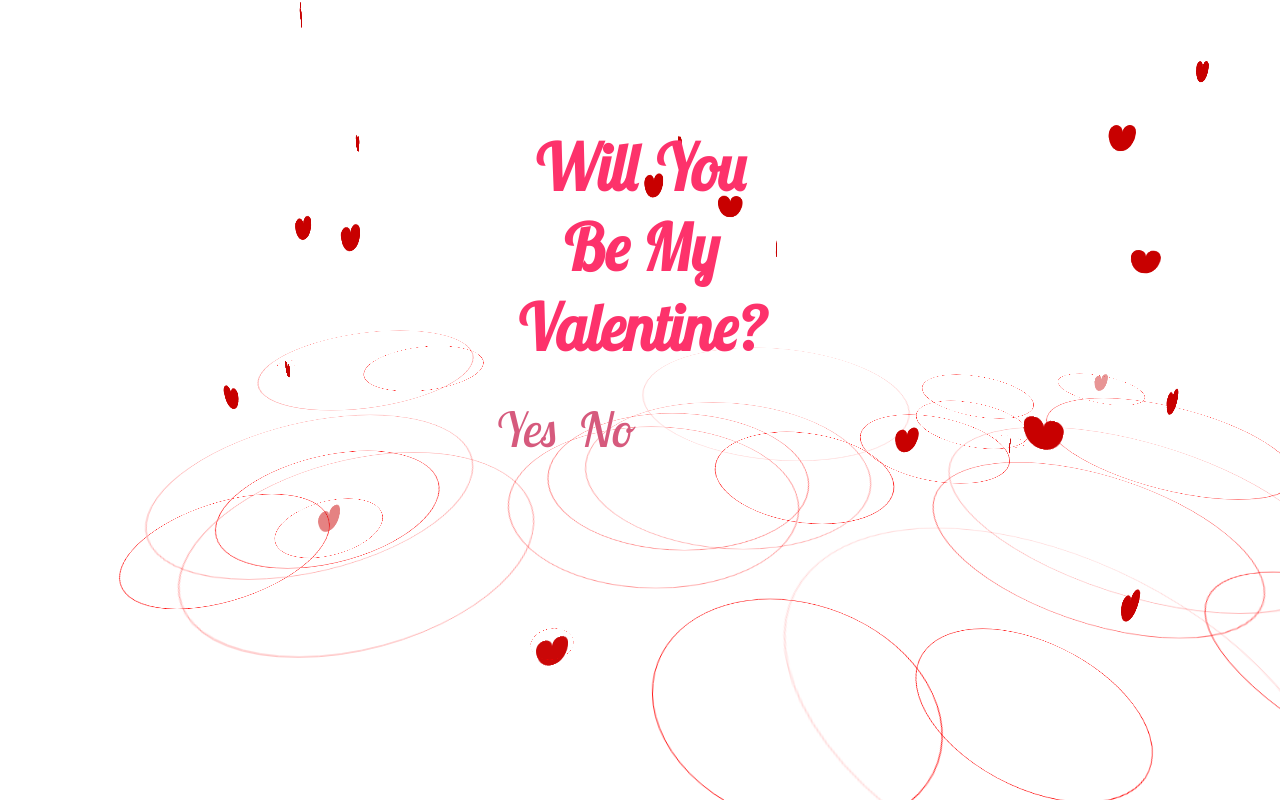
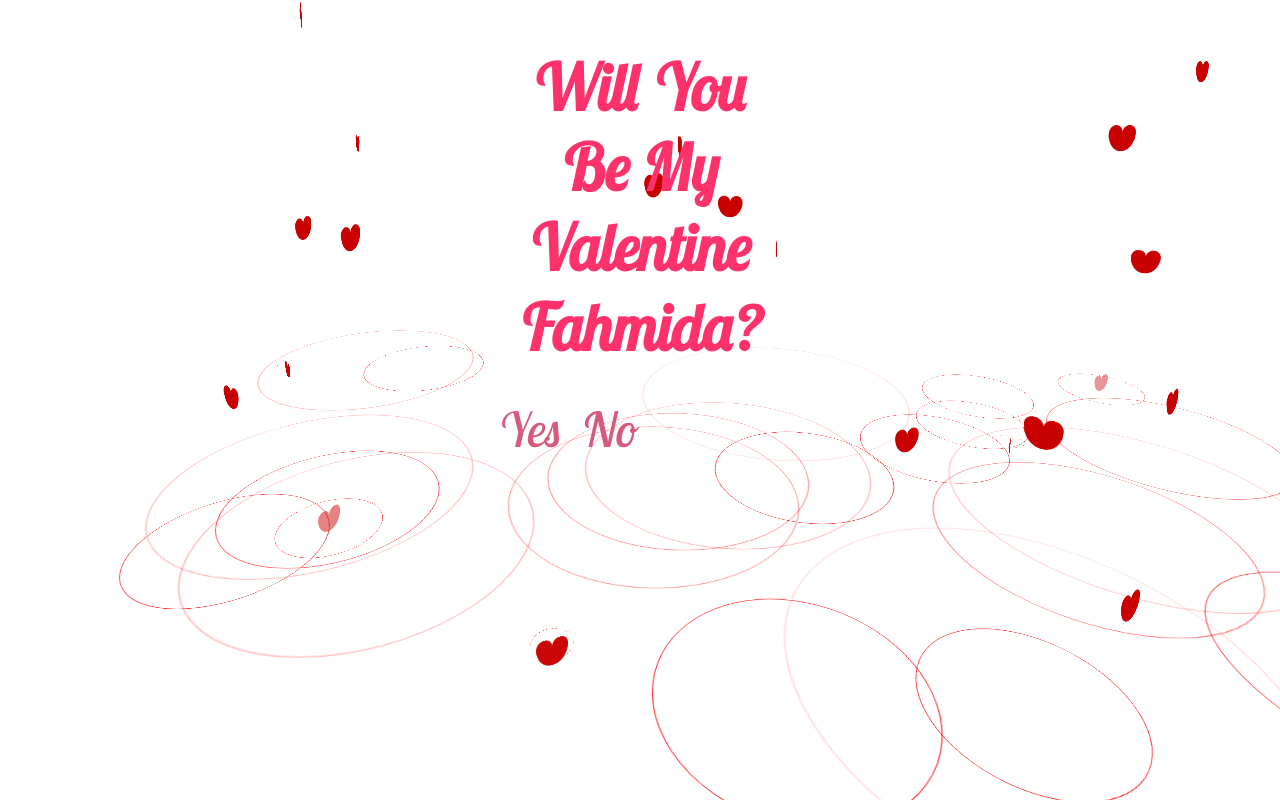
Before and after one commit to fakkakow/fakkakow.github.io, a plain HTML site: page index.html in a window 1280 px wide. Shown: the top 800 px of the page. Drawn offline with nearby package versions, Linux system fonts and the light colour scheme.

Commit message:
Update index.html

```diff
--- a/index.html
+++ b/index.html
@@ -9,7 +9,7 @@
   <body>
     <div class="ui-wrapper">
       <div id="game-container">
-        <h1>Will You Be My Valentine?</h1>
+        <h1>Will You Be My Valentine Fahmida?</h1>
         <div class="options">
           <button id="options-yes">Yes</button>
           <button id="options-no">No</button>
```
